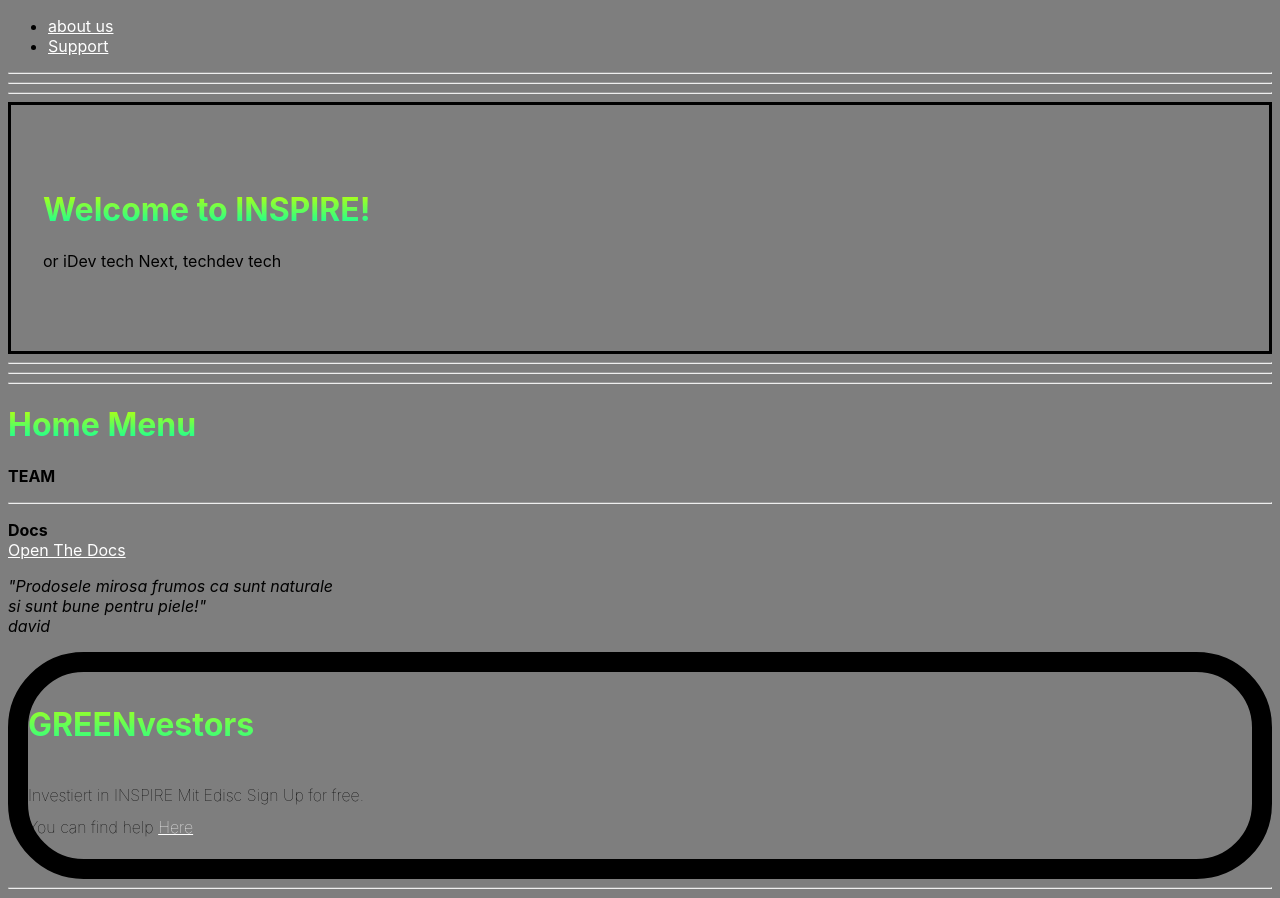
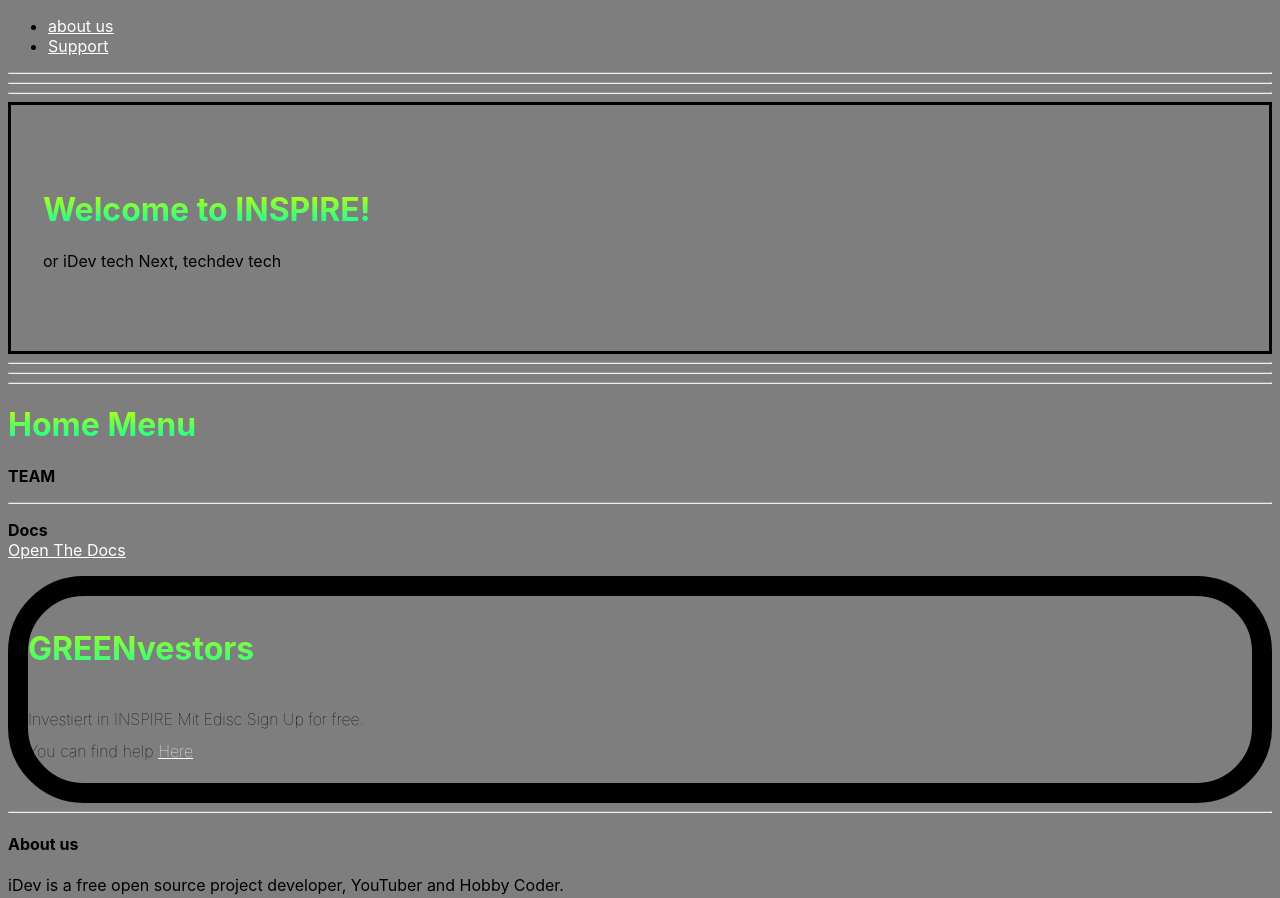
Before and after one commit to trainspotter-rhld/Website, a website: page index.html in a window 1280 px wide. Shown: the top 898 px of the page. Drawn offline with Linux system fonts and the light colour scheme.

Commit message:
Removed Quote

```diff
--- a/index.html
+++ b/index.html
@@ -34,12 +34,6 @@
      <p><b>Docs</b><br>
     <a href="INSPIRe Docs.pdf" class="downl">Open The Docs</a>
     </p>
-  </div>
-<div class="qu">
-    <p><i>"Prodosele mirosa frumos ca sunt naturale <br>
-        si sunt bune pentru piele!"<br>
-        david    </i></p>
-</div>
 <div class="colorspace">
     <h1>GREENvestors</h1>
     <p>Investiert in INSPIRE Mit Edisc Sign Up for free. <br>
```
